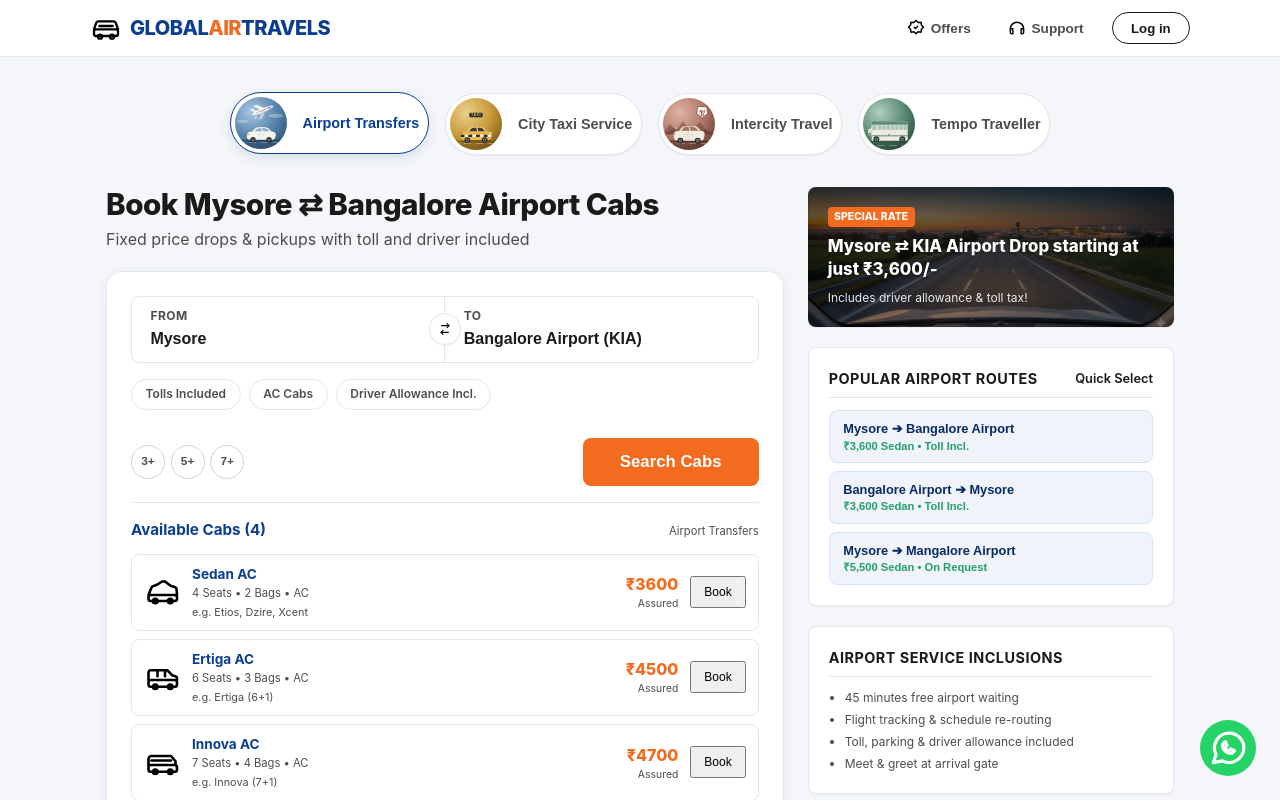
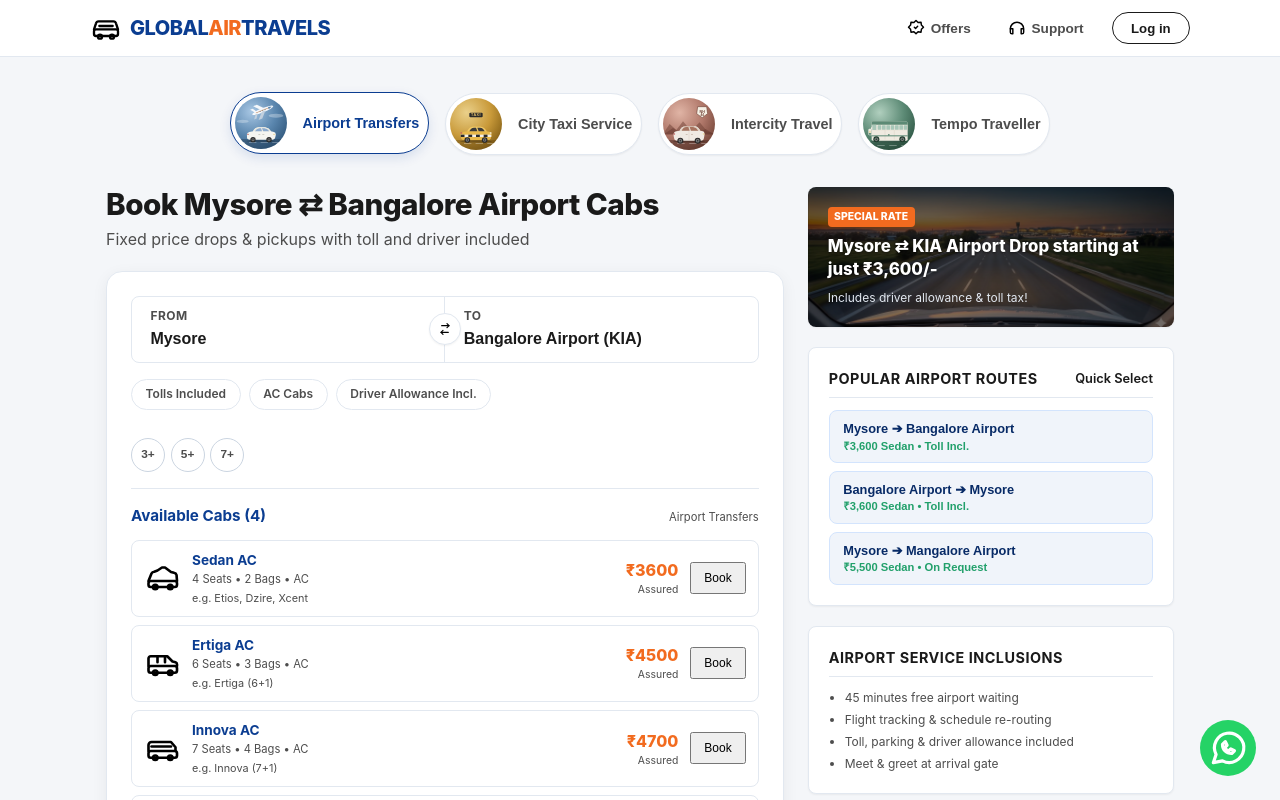
Before and after one commit to globalairtravels/cabs-website, a Next.js app: page / in a window 1280 px wide. Shown: the top 800 px of the page. Built offline with nearby package versions, Linux system fonts and the light colour scheme.

Commit message:
removed hide/show cabs button

```diff
--- a/src/app/page.js
+++ b/src/app/page.js
@@ -128,7 +128,6 @@ export default function Home() {
 
   const handleTabChange = (tab) => {
     setTripType(tab);
-    setShowInlineCabs(false);
     setMinSeats(0);
 
     const nextBookingTypeId = TRIP_TYPE_TO_BOOKING_TYPE[tab];
@@ -247,15 +246,6 @@ export default function Home() {
   const applicablePromos = bookingConfig.promos.filter(
     (promo) => !promo.appliesTo || promo.appliesTo.length === 0 || promo.appliesTo.includes(bookingTypeId)
   );
-
-  const handleSearchSubmit = (e) => {
-    e.preventDefault();
-    if (tripType !== "city" && (!pickup || !drop)) {
-      alert("Please fill in pickup and drop locations.");
-      return;
-    }
-    if (filteredCabs.length > 0) setSelectedCab(filteredCabs[0]);
-  };
 
   const handleCabSelect = (cab) => {
     setSelectedCab(cab);
@@ -532,7 +522,7 @@ Please confirm my booking. Thank you!`;
                   </div>
                 )}
 
-                <form onSubmit={handleSearchSubmit}>
+                <div>
                   {tripType !== "city" && (
                     <div className="cleartrip-input-row">
                       <div className="input-col" style={{ position: "relative" }}>
@@ -694,9 +684,6 @@ Please confirm my booking. Thank you!`;
                       ))}
                     </div>
 
-                    <button type="submit" className="btn-cleartrip-search">
-                      Search Cabs
-                    </button>
                   </div>
 
                   <div className="inline-cab-preview" style={{ marginTop: "1rem", borderTop: "1px solid var(--border-color)", paddingTop: "1rem" }}>
@@ -762,7 +749,7 @@ Please confirm my booking. Thank you!`;
                         Prices include tolls, driver allowance & GST. No hidden charges.
                       </p>
                     </div>
-                </form>
+                </div>
               </div>
             </div>
 
```
